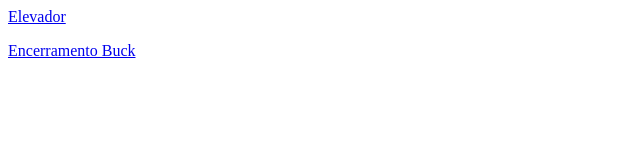
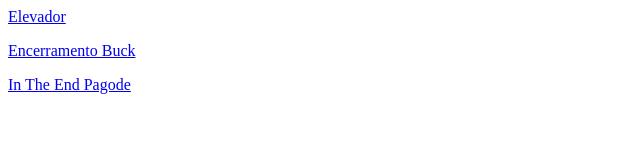
Before and after one commit to jhonatancassante/rpg-music, a plain HTML site: page index.html in a window 1280 px wide. Shown: the whole page, without its empty margins (0-640 px from the left). Drawn offline with Linux system fonts and the light colour scheme.

Commit message:
Update index.html

```diff
--- a/index.html
+++ b/index.html
@@ -1,2 +1,3 @@
 <p><a href="https://jhonatancassante.github.io/rpg-music/001.mp3">Elevador</a></p>
 <p><a href="https://jhonatancassante.github.io/rpg-music/Bucky_Encerramento.mp3">Encerramento Buck</a></p>
+<p><a href="https://jhonatancassante.github.io/rpg-music/In_The_End_Pagode.mp3">In The End Pagode</a></p>
```
